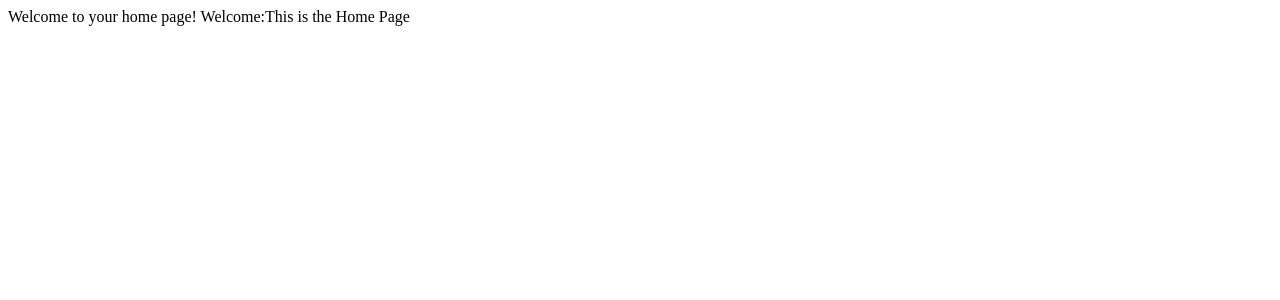
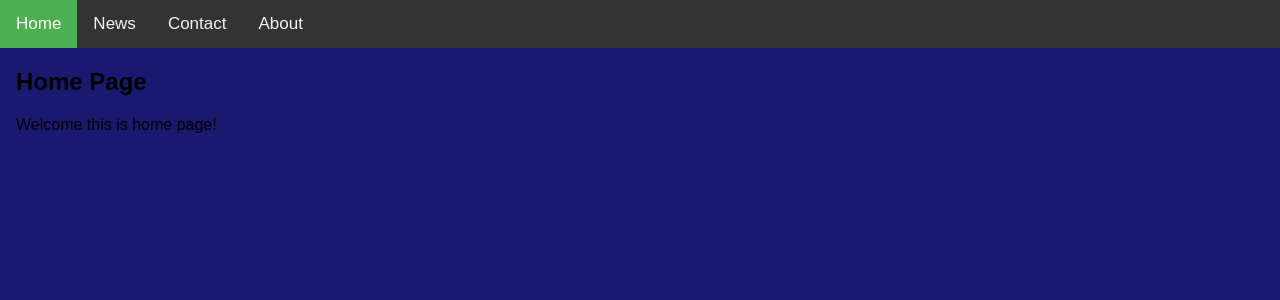
Before and after one commit to ekiafa/stock_management_system, a Django app: page / in a window 1280 px wide. Shown: the top 300 px of the page. Run offline with Django 3.2, Linux system fonts and the light colour scheme.

Commit message:
Add files via upload

```diff
--- a/stockmng/templates/home.html
+++ b/stockmng/templates/home.html
@@ -1,10 +1,26 @@
+
+{% load staticfiles %}
+
 <!DOCTYPE html>
 <html>
+<link href="{% static 'css/stylesheet.css' %}" rel="stylesheet">
 <head>
-     <title>home</title>
-     Welcome to your home page!
+<meta name="viewport" content="width=device-width, initial-scale=1">
+
 </head>
 <body>
-     {{test}}
+
+<div class="topnav">
+  <a class="active" href="#home">Home</a>
+  <a href="#news">News</a>
+  <a href="#contact">Contact</a>
+  <a href="#about">About</a>
+</div>
+
+<div style="padding-left:16px">
+  <h2>Home Page</h2>
+  <p>Welcome this is home page!</p>
+</div>
+
 </body>
-</body>
+</html>
```
Also changed, not shown: stockmng/templates/add_items.html (+23 -3 lines), stockmng/templates/list_items.html (+8 -3 lines).
